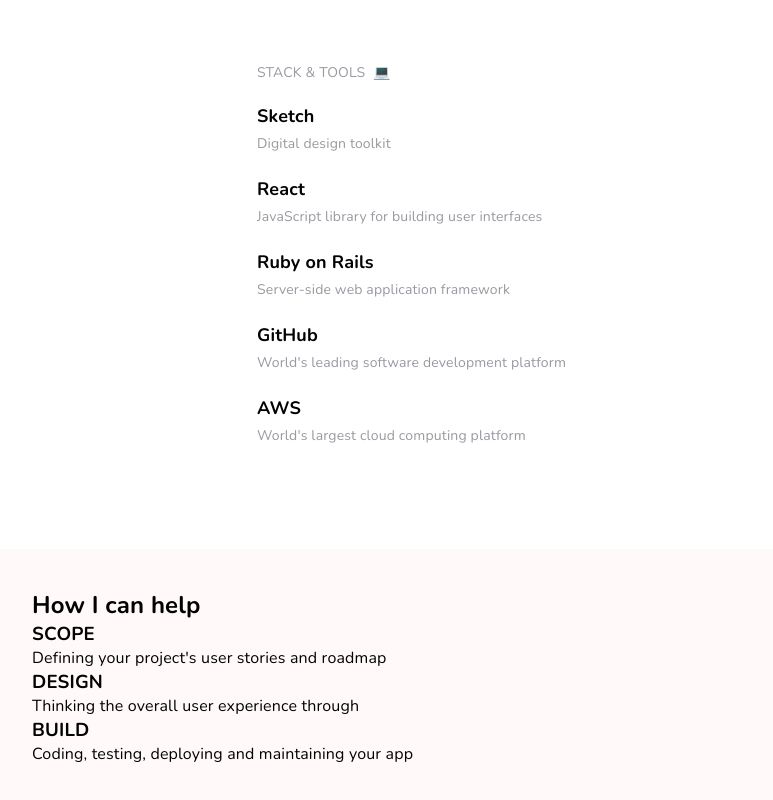
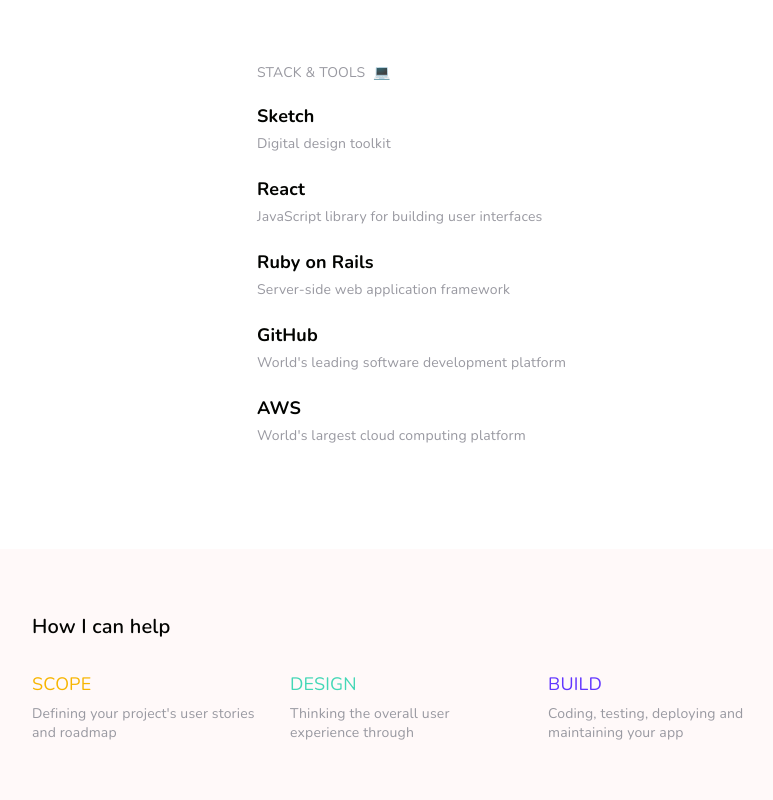
Before and after one commit to CharlyMartin/portfolio-old, a React app: page / in a window 1280 px wide. Shown: the part 1235-2035 px from the top of the page, without its empty margins (233-1006 px from the left). Built offline with nearby package versions, Linux system fonts and the light colour scheme.

Commit message:
Footer designed

```diff
--- a/assets/stylesheets/components/_footer.scss
+++ b/assets/stylesheets/components/_footer.scss
@@ -1,5 +1,49 @@
 .footer {
   background: $gray-lighter;
   margin-top: 10vh;
-  padding: 5vh 0;
+  padding: 8vh 0;
 }
+
+.footer-title {
+  font-size: $h3-size;
+  font-weight: 600;
+  padding-bottom: 32px;
+}
+
+.footer-items {
+  display: flex;
+  flex-wrap: wrap;
+  margin: -16px;
+}
+
+.footer-content {
+  padding: 16px;
+}
+
+.footer-item {
+  flex: 0 0 33%;
+
+  .footer-item-feature {
+    font-size: $h4-size;
+    font-weight: 300;
+    padding-bottom: 8px;
+  }
+
+  .footer-item-benefit {
+    font-size: $paragraph-small-size;
+    font-weight: 400;
+    color: $gray;
+  }
+}
+
+#orange {
+  color: $orange;
+}
+
+#green {
+  color: $green;
+}
+
+#purple {
+  color: $purple;
+}
--- a/data/content.js
+++ b/data/content.js
@@ -6,8 +6,20 @@
     cta: "drop me a line"
   },
   footer: [
-    {feature: "SCOPE", benefit: "Defining your project's user stories and roadmap"},
-    {feature: "DESIGN", benefit: "Thinking the overall user experience through"},
-    {feature: "BUILD", benefit: "Coding, testing, deploying and maintaining your app"}
+    {
+      feature: "SCOPE",
+      benefit: "Defining your project's user stories and roadmap",
+      colour: "orange"
+    },
+    {
+      feature: "DESIGN",
+      benefit: "Thinking the overall user experience through",
+      colour: "green"
+    },
+    {
+      feature: "BUILD",
+      benefit: "Coding, testing, deploying and maintaining your app",
+      colour: "purple"
+    }
   ]
 };
--- a/src/components/footer.jsx
+++ b/src/components/footer.jsx
@@ -4,9 +4,11 @@
   const renderList = () => {
     return props.data.map((obj) => {
       return (
-        <div className="footer-items">
-          <h3 className="footer-item-feature" key={obj.feature}>{obj.feature}</h3>
-          <p className="footer-item-benefit">{obj.benefit}</p>
+        <div className="footer-item">
+          <div className="footer-content">
+            <h3 className="footer-item-feature" key={obj.feature} id={obj.colour}>{obj.feature}</h3>
+            <p className="footer-item-benefit">{obj.benefit}</p>
+          </div>
         </div>
       );
     })
@@ -15,8 +17,12 @@
   return (
     <div className="footer">
       <div className="page-container">
-        <h2>How I can help</h2>
-        {renderList()}
+        <h2 className="footer-title">How I can help</h2>
+
+        <div className="footer-items">
+          {renderList()}
+        </div>
+
       </div>
     </div>
   );
```
